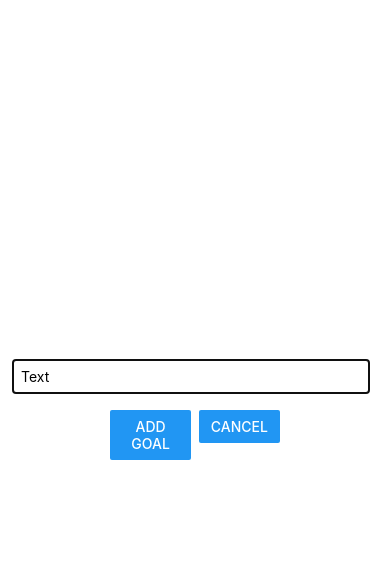
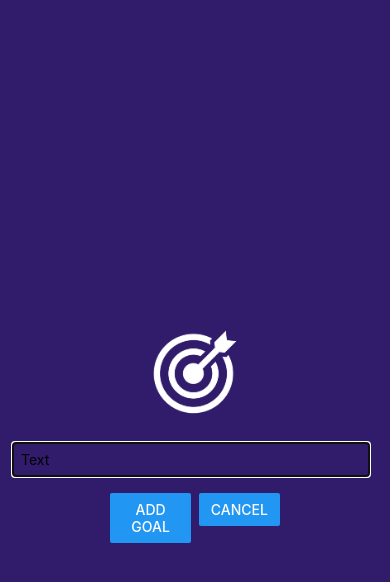
Before and after one commit to black-dev-x/RNBasic, a React Native app: screen / in a window 390 px wide. Both pictures are taken after a click on the button "ADD NEW GOAL". Shown: the top 582 px of the page. Built offline with nearby package versions, Linux system fonts and the light colour scheme.

Commit message:
adding image

```diff
--- a/App.js
+++ b/App.js
@@ -10,6 +10,7 @@ export default function App() {
 
   const addGoalHandler = (goal) => {
     setGoals((goals) => [...goals, {text: goal, id: Math.random().toString()}]);
+    setModalVisible(false);
   };
 
   const deleteGoal = (goal) => {
@@ -18,8 +19,8 @@ export default function App() {
 
   return (
     <View style={styles.container}>
-      {!modalVisible && <Button title="Add New Goal" color="#5e0acc" onPress={setModalVisible.bind(this, true)}/>}
-      <GoalInput visible={modalVisible} addGoalHandler={addGoalHandler} />
+      {!modalVisible && <Button title="Add New Goal" color="#5e0acc" onPress={() => setModalVisible(true)}/>}
+      <GoalInput visible={modalVisible} addGoalHandler={addGoalHandler} cancel={() => setModalVisible(false)}/>
       <View style={styles.goalsContainer}>
         <FlatList data={goals} keyExtractor={(item) => item.id} renderItem={({item}) => <GoalItem item={item} action={deleteGoal}/>}></FlatList>
       </View>
--- a/components/GoalInput.js
+++ b/components/GoalInput.js
@@ -1,7 +1,7 @@
-import {StyleSheet, View, TextInput, Button, Modal} from 'react-native';
+import {StyleSheet, View, TextInput, Button, Modal, Image} from 'react-native';
 import {useState} from 'react';
 
-const GoalInput = ({addGoalHandler, visible}) => {
+const GoalInput = ({addGoalHandler, visible, cancel}) => {
   const [goal, setGoal] = useState('');
 
   const addGoal = () => {
@@ -11,13 +11,14 @@ const GoalInput = ({addGoalHandler, visible}) => {
   return (
     <Modal visible={visible} animationType='slide'>
       <View style={styles.inputContainer}>
+        <Image style={styles.image} source={require("../assets/image/goal.png")}/>
         <TextInput value={goal} style={styles.textInput} placeholder='Text' onChangeText={setGoal}></TextInput>
         <View style={styles.buttonContainer}>
           <View style={styles.button}>
             <Button onPress={addGoal} title='Add Goal'></Button>
           </View>
           <View style={styles.button}>
-            <Button title='Cancel'></Button>
+            <Button title='Cancel' onPress={cancel}></Button>
           </View>
         </View>
       </View>
@@ -33,12 +34,15 @@ const styles = StyleSheet.create({
     justifyContent: 'center',
     alignItems: 'center',
     padding: 16,
-    marginBottom: 24,
-    borderBottomColor: '#ccc',
-    borderBottomWidth: 1,
+    backgroundColor: '#311b6b'
   },
   button: {
     flex: 1
+  },
+  image: {
+    width: 100,
+    height: 100,
+    margin: 20
   },
   buttonContainer: {
     flexDirection: 'row',
```
Also changed, not shown: assets/image/goal.png (added).
